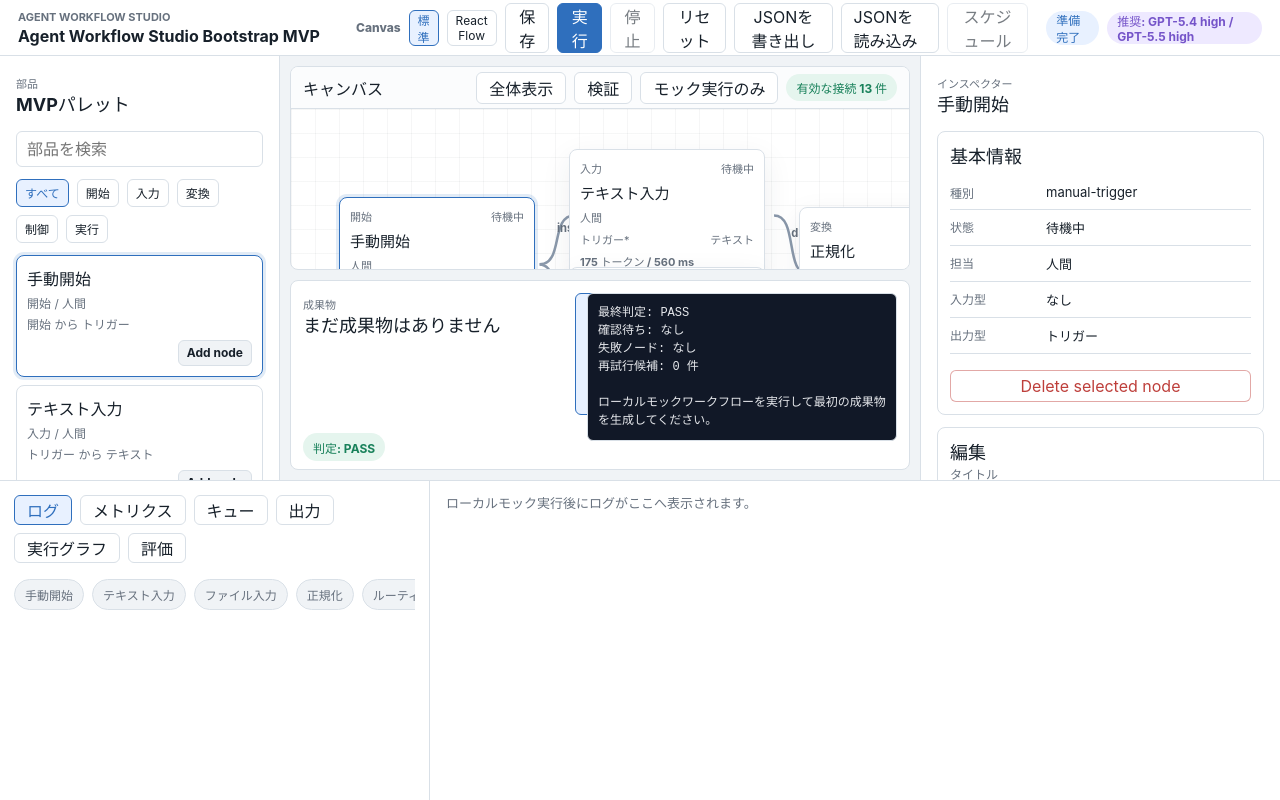
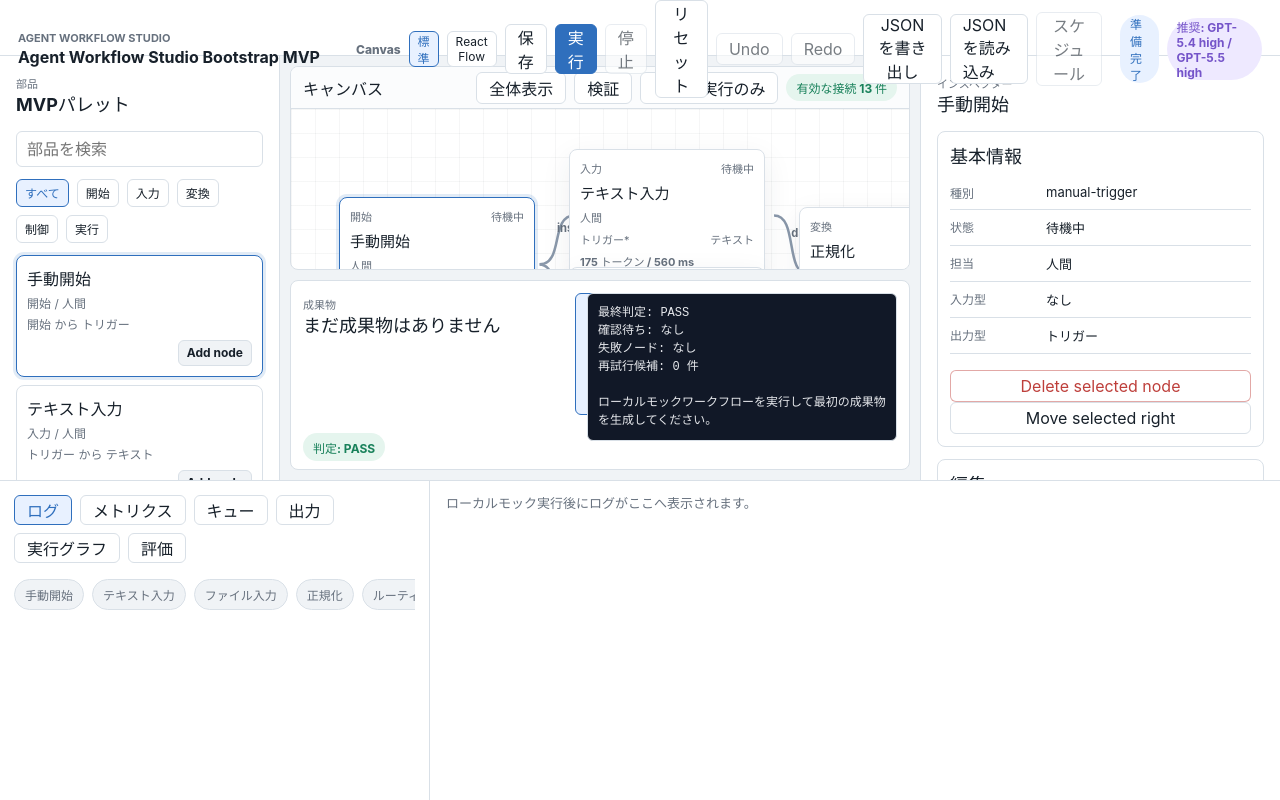
Before and after one commit to wit-maker/agent-workflow-studio, a React (Vite) app: page / in a window 1280 px wide. Built offline with nearby package versions, Linux system fonts and the light colour scheme.

Commit message:
feat: add workflow undo redo history

```diff
--- a/src/components/AppShell.tsx
+++ b/src/components/AppShell.tsx
@@ -35,9 +35,12 @@ import {
 } from '../storage/localWorkflowHistory'
 import {
   readCanvasModePreference,
+  readReactFlowPositions,
+  writeReactFlowPositions,
   writeCanvasModePreference,
   type SavedCanvasMode,
 } from '../storage/localCanvasState'
+import { scaleNodePosition, unscaleNodePosition } from '../domain/reactFlowAdapter'
 import { createWorkflowState, workflowReducer } from '../state/workflowReducer'
 import {
   selectSelectedNode,
@@ -61,6 +64,20 @@ function toCanvasMode(savedMode: SavedCanvasMode | null): CanvasMode {
 
 function toSavedCanvasMode(mode: CanvasMode): SavedCanvasMode {
   return mode === 'reactFlow' ? 'react-flow' : 'standard'
+}
+
+function createInitialWorkflow() {
+  const workflow = createSampleWorkflow()
+  const savedPositions = readReactFlowPositions()
+
+  return {
+    ...workflow,
+    nodes: workflow.nodes.map((node) =>
+      savedPositions[node.id]
+        ? { ...node, position: unscaleNodePosition(savedPositions[node.id]) }
+        : node,
+    ),
+  }
 }
 
 function makeLog(
@@ -177,7 +194,7 @@ function isEditableElement(target: EventTarget | null): boolean {
 export function AppShell() {
   const [state, dispatch] = useReducer(
     workflowReducer,
-    createWorkflowState(createSampleWorkflow()),
+    createWorkflowState(createInitialWorkflow()),
   )
   const [templates, setTemplates] = useState<SavedWorkflowTemplate[]>(() =>
     listWorkflowTemplates(),
@@ -208,6 +225,8 @@ export function AppShell() {
     artifactVersions,
     selectedArtifactVersionId,
   } = state
+  const canUndo = state.past.length > 0
+  const canRedo = state.future.length > 0
 
   const selectedNode = useMemo(
     () => selectSelectedNode(workflow, selectedNodeId),
@@ -243,6 +262,26 @@ export function AppShell() {
   useEffect(() => {
     function handleKeyDown(event: KeyboardEvent) {
       if (event.defaultPrevented) {
+        return
+      }
+
+      if ((event.ctrlKey || event.metaKey) && event.key.toLowerCase() === 'z') {
+        if (isEditableElement(event.target)) {
+          return
+        }
+
+        event.preventDefault()
+        dispatch({ type: event.shiftKey ? 'redo' : 'undo' })
+        return
+      }
+
+      if ((event.ctrlKey || event.metaKey) && event.key.toLowerCase() === 'y') {
+        if (isEditableElement(event.target)) {
+          return
+        }
+
+        event.preventDefault()
+        dispatch({ type: 'redo' })
         return
       }
 
@@ -627,6 +666,16 @@ export function AppShell() {
     setPendingDeleteNodeId(nodeId)
   }
 
+  function handleMoveNode(nodeId: string, position: WorkflowNode['position']) {
+    dispatch({ type: 'updateNodePositions', positions: { [nodeId]: position } })
+    writeReactFlowPositions({
+      ...Object.fromEntries(
+        workflow.nodes.map((node) => [node.id, scaleNodePosition(node.position)]),
+      ),
+      [nodeId]: scaleNodePosition(position),
+    })
+  }
+
   function confirmDeleteNode() {
     if (!pendingDeleteNodeId) {
       return
@@ -835,6 +884,12 @@ export function AppShell() {
   }
 
   function handleResetReactFlowPositions() {
+    const sampleWorkflow = createSampleWorkflow()
+    const defaultPositions = Object.fromEntries(
+      sampleWorkflow.nodes.map((node) => [node.id, node.position]),
+    )
+
+    dispatch({ type: 'updateNodePositions', positions: defaultPositions })
     dispatch({
       type: 'appendLog',
       log: makeLog(
@@ -1206,9 +1261,13 @@ export function AppShell() {
           status={workflow.status as WorkflowStatus}
           isRunning={isRunning}
           canvasMode={canvasMode}
+          canUndo={canUndo}
+          canRedo={canRedo}
           onRun={runMockWorkflow}
           onStop={stopRun}
           onReset={handleReset}
+          onUndo={() => dispatch({ type: 'undo' })}
+          onRedo={() => dispatch({ type: 'redo' })}
           onExportJson={exportJson}
           onImportJson={importJson}
           onChangeCanvasMode={setCanvasMode}
@@ -1261,6 +1320,7 @@ export function AppShell() {
               onCreateConnection={createConnectionFromDraft}
               onDeleteConnection={handleDeleteConnection}
               onDeleteNode={handleDeleteNode}
+              onMoveNode={handleMoveNode}
               onResetPositions={handleResetReactFlowPositions}
             />
           )}
@@ -1283,6 +1343,7 @@ export function AppShell() {
           onCreateConnection={handleCreateConnection}
           onDeleteConnection={handleDeleteConnection}
           onDeleteNode={handleDeleteNode}
+          onMoveNode={handleMoveNode}
         />
       </div>
       <BottomMonitor
--- a/src/components/Inspector.tsx
+++ b/src/components/Inspector.tsx
@@ -44,6 +44,7 @@ type InspectorProps = {
   }) => void
   onDeleteConnection: (connectionId: string) => void
   onDeleteNode: (nodeId: string) => void
+  onMoveNode: (nodeId: string, position: WorkflowNode['position']) => void
 }
 
 export function Inspector({
@@ -55,6 +56,7 @@ export function Inspector({
   onCreateConnection,
   onDeleteConnection,
   onDeleteNode,
+  onMoveNode,
 }: InspectorProps) {
   if (!selectedNode) {
     return (
@@ -79,6 +81,7 @@ export function Inspector({
       onCreateConnection={onCreateConnection}
       onDeleteConnection={onDeleteConnection}
       onDeleteNode={onDeleteNode}
+      onMoveNode={onMoveNode}
     />
   )
 }
@@ -119,6 +122,7 @@ function InspectorContent({
   onCreateConnection,
   onDeleteConnection,
   onDeleteNode,
+  onMoveNode,
 }: InspectorContentProps) {
   const [title, setTitle] = useState(selectedNode.title)
   const [description, setDescription] = useState(selectedNode.description)
@@ -240,6 +244,18 @@ function InspectorContent({
           onClick={() => onDeleteNode(selectedNode.id)}
         >
           Delete selected node
+        </button>
+        <button
+          type="button"
+          className="icon-button inline-action"
+          onClick={() =>
+            onMoveNode(selectedNode.id, {
+              x: selectedNode.position.x + 40,
+              y: selectedNode.position.y,
+            })
+          }
+        >
+          Move selected right
         </button>
       </section>
 
--- a/src/components/ReactFlowCanvas.tsx
+++ b/src/components/ReactFlowCanvas.tsx
@@ -7,6 +7,7 @@ import {
   type Connection,
   type Edge,
   type FinalConnectionState,
+  type Node,
   type NodeChange,
   type ReactFlowInstance,
   type XYPosition,
@@ -24,12 +25,12 @@ import {
   toReactFlowEdges,
   toReactFlowNodes,
   toWorkflowConnectionDraft,
+  unscaleNodePosition,
   type ReactFlowWorkflowNode,
 } from '../domain/reactFlowAdapter'
 import type { ConnectionKind, Workflow } from '../domain/workflow'
 import {
   clearReactFlowPositions,
-  readReactFlowPositions,
   writeReactFlowPositions,
   type SavedReactFlowPositions,
 } from '../storage/localCanvasState'
@@ -63,6 +64,7 @@ type ReactFlowCanvasProps = {
   }) => CreateConnectionResult
   onDeleteConnection: (connectionId: string) => void
   onDeleteNode: (nodeId: string) => void
+  onMoveNode: (nodeId: string, position: { x: number; y: number }) => void
   onResetPositions?: () => void
 }
 
@@ -172,11 +174,12 @@ export function ReactFlowCanvas({
   onCreateConnection,
   onDeleteConnection,
   onDeleteNode,
+  onMoveNode,
   onResetPositions,
 }: ReactFlowCanvasProps) {
   const invalidConnections = connectionValidation.filter((result) => !result.valid)
   const [nodes, setNodes] = useState<ReactFlowWorkflowNode[]>(() =>
-    buildFlowNodes(workflow, readReactFlowPositions(), selectedNodeId),
+    buildFlowNodes(workflow, {}, selectedNodeId),
   )
   const [selectedConnectionId, setSelectedConnectionId] = useState<string | null>(null)
   const [connectionNotice, setConnectionNotice] = useState<CanvasNotice | null>(null)
@@ -189,8 +192,9 @@ export function ReactFlowCanvas({
     workflow.connections.find((connection) => connection.id === selectedConnectionId)?.id ?? null
 
   useEffect(() => {
-    const next = buildFlowNodes(workflow, readReactFlowPositions(), selectedNodeId)
+    const next = buildFlowNodes(workflow, {}, selectedNodeId)
     nodesRef.current = next
+    writeReactFlowPositions(pickWorkflowPositions(next))
     // eslint-disable-next-line react-hooks/set-state-in-effect
     setNodes(next)
   }, [selectedNodeId, workflow])
@@ -295,6 +299,13 @@ export function ReactFlowCanvas({
       writeReactFlowPositions(pickWorkflowPositions(next))
     }
   }, [])
+
+  const handleNodeDragStop = useCallback(
+    (_: React.MouseEvent, node: Node) => {
+      onMoveNode(node.id, unscaleNodePosition(node.position))
+    },
+    [onMoveNode],
+  )
 
   const handleEdgeClick = useCallback(
     (_: React.MouseEvent, edge: Edge) => {
@@ -450,6 +461,21 @@ export function ReactFlowCanvas({
     })
   }, [onResetPositions, reactFlowInstance, selectedNodeId, workflow])
 
+  const handleNudgeSelectedNode = useCallback(
+    (delta: { x: number; y: number }) => {
+      const selectedNode = workflow.nodes.find((node) => node.id === selectedNodeId)
+      if (!selectedNode) {
+        return
+      }
+
+      onMoveNode(selectedNode.id, {
+        x: selectedNode.position.x + delta.x,
+        y: selectedNode.position.y + delta.y,
+      })
+    },
+    [onMoveNode, selectedNodeId, workflow.nodes],
+  )
+
   return (
     <main
       ref={panelRef}
@@ -469,6 +495,22 @@ export function ReactFlowCanvas({
         </button>
         <button type="button" className="icon-button" onClick={handleResetPositions}>
           位置をリセット
+        </button>
+        <button
+          type="button"
+          className="icon-button"
+          onClick={() => handleNudgeSelectedNode({ x: 40, y: 0 })}
+          disabled={!selectedNodeId}
+        >
+          Move right
+        </button>
+        <button
+          type="button"
+          className="icon-button"
+          onClick={() => handleNudgeSelectedNode({ x: 0, y: 40 })}
+          disabled={!selectedNodeId}
+        >
+          Move down
         </button>
         <select
           className="canvas-toolbar-select"
@@ -506,6 +548,7 @@ export function ReactFlowCanvas({
             fitView
             onInit={setReactFlowInstance}
             onNodesChange={handleNodesChange}
+            onNodeDragStop={handleNodeDragStop}
             onConnectStart={handleConnectStart}
             onConnect={handleConnect}
             onConnectEnd={handleConnectEnd}
--- a/src/components/TopBar.tsx
+++ b/src/components/TopBar.tsx
@@ -8,9 +8,13 @@ type TopBarProps = {
   status: WorkflowStatus
   isRunning: boolean
   canvasMode: CanvasMode
+  canUndo: boolean
+  canRedo: boolean
   onRun: () => void
   onStop: () => void
   onReset: () => void
+  onUndo: () => void
+  onRedo: () => void
   onExportJson: () => void
   onImportJson: (file: File) => void
   onChangeCanvasMode: (mode: CanvasMode) => void
@@ -21,9 +25,13 @@ export function TopBar({
   status,
   isRunning,
   canvasMode,
+  canUndo,
+  canRedo,
   onRun,
   onStop,
   onReset,
+  onUndo,
+  onRedo,
   onExportJson,
   onImportJson,
   onChangeCanvasMode,
@@ -71,6 +79,12 @@ export function TopBar({
         <button type="button" className="icon-button" onClick={onReset} disabled={isRunning}>
           リセット
         </button>
+        <button type="button" className="icon-button" onClick={onUndo} disabled={!canUndo || isRunning}>
+          Undo
+        </button>
+        <button type="button" className="icon-button" onClick={onRedo} disabled={!canRedo || isRunning}>
+          Redo
+        </button>
         <button type="button" className="icon-button" onClick={onExportJson}>
           JSONを書き出し
         </button>
--- a/src/index.css
+++ b/src/index.css
@@ -71,6 +71,8 @@ button:disabled {
 }
 
 .top-bar {
+  position: relative;
+  z-index: 20;
   display: grid;
   grid-template-columns: minmax(320px, 1fr) auto auto;
   align-items: center;
--- a/src/state/workflowActions.ts
+++ b/src/state/workflowActions.ts
@@ -20,6 +20,7 @@ export type WorkflowAction =
   | { type: 'selectNode'; nodeId: string }
   | { type: 'addNode'; node: WorkflowNode }
   | { type: 'deleteNode'; nodeId: string }
+  | { type: 'updateNodePositions'; positions: Record<string, WorkflowNode['position']> }
   | { type: 'updateNodeConfig'; nodeId: string; updates: NodeEditableFields }
   | { type: 'createConnection'; connection: WorkflowConnection }
   | { type: 'deleteConnection'; connectionId: string }
@@ -85,3 +86,5 @@ export type WorkflowAction =
   | { type: 'addArtifactVersion'; version: ArtifactVersion }
   | { type: 'selectArtifactVersion'; versionId: string }
   | { type: 'clearEvaluation' }
+  | { type: 'undo' }
+  | { type: 'redo' }
--- a/src/state/workflowReducer.ts
+++ b/src/state/workflowReducer.ts
@@ -4,8 +4,15 @@ import { createEmptyExecutionGraph } from '../domain/executionGraph'
 import type { Workflow } from '../domain/workflow'
 import type { WorkflowAction } from './workflowActions'
 
+export type WorkflowHistorySnapshot = {
+  workflow: Workflow
+  selectedNodeId: string
+}
+
 export type WorkflowState = {
   workflow: Workflow
+  past: WorkflowHistorySnapshot[]
+  future: WorkflowHistorySnapshot[]
   executionGraph: ExecutionGraph | null
   selectedNodeId: string
   isRunning: boolean
@@ -16,6 +23,50 @@ export type WorkflowState = {
   rebuildRequests: RebuildRequest[]
   artifactVersions: ArtifactVersion[]
   selectedArtifactVersionId?: string
+}
+
+const maxHistoryDepth = 50
+
+function createHistorySnapshot(state: WorkflowState): WorkflowHistorySnapshot {
+  return {
+    workflow: state.workflow,
+    selectedNodeId: state.selectedNodeId,
+  }
+}
+
+function restoreEditableWorkflow(current: Workflow, snapshot: Workflow): Workflow {
+  return {
+    ...current,
+    id: snapshot.id,
+    schemaVersion: snapshot.schemaVersion,
+    name: snapshot.name,
+    description: snapshot.description,
+    version: snapshot.version,
+    nodes: snapshot.nodes,
+    connections: snapshot.connections,
+    createdAt: snapshot.createdAt,
+    updatedAt: snapshot.updatedAt,
+  }
+}
+
+function withHistory(
+  state: WorkflowState,
+  workflow: Workflow,
+  selectedNodeId = state.selectedNodeId,
+): WorkflowState {
+  return {
+    ...state,
+    workflow,
+    selectedNodeId,
+    past: [...state.past, createHistorySnapshot(state)].slice(-maxHistoryDepth),
+    future: [],
+  }
+}
+
+function getSafeSelectedNodeId(workflow: Workflow, selectedNodeId: string): string {
+  return workflow.nodes.some((node) => node.id === selectedNodeId)
+    ? selectedNodeId
+    : (workflow.nodes[0]?.id ?? '')
 }
 
 function markNodeStatus(
@@ -73,6 +124,8 @@ function appendUnique(values: string[], nextValue: string): string[] {
 export function createWorkflowState(workflow: Workflow): WorkflowState {
   return {
     workflow,
+    past: [],
+    future: [],
     executionGraph: null,
     selectedNodeId: workflow.nodes[0]?.id ?? '',
     isRunning: false,
@@ -95,15 +148,15 @@ export function workflowReducer(
       return { ...state, selectedNodeId: action.nodeId }
 
     case 'addNode':
-      return {
-        ...state,
-        selectedNodeId: action.node.id,
-        workflow: {
+      return withHistory(
+        state,
+        {
           ...state.workflow,
           nodes: [...state.workflow.nodes, action.node],
           updatedAt: new Date().toISOString(),
         },
-      }
+        action.node.id,
+      )
 
     case 'deleteNode': {
       const nextNodes = state.workflow.nodes.filter((node) => node.id !== action.nodeId)
@@ -112,10 +165,9 @@ export function workflowReducer(
           ? (nextNodes[0]?.id ?? '')
           : state.selectedNodeId
 
-      return {
-        ...state,
-        selectedNodeId: nextSelectedNodeId,
-        workflow: {
+      return withHistory(
+        state,
+        {
           ...state.workflow,
           nodes: nextNodes,
           connections: state.workflow.connections.filter(
@@ -125,13 +177,34 @@ export function workflowReducer(
           ),
           updatedAt: new Date().toISOString(),
         },
+        nextSelectedNodeId,
+      )
+    }
+
+    case 'updateNodePositions': {
+      const changed = state.workflow.nodes.some((node) => {
+        const nextPosition = action.positions[node.id]
+        return (
+          nextPosition &&
+          (nextPosition.x !== node.position.x || nextPosition.y !== node.position.y)
+        )
+      })
+
+      if (!changed) {
+        return state
       }
+
+      return withHistory(state, {
+        ...state.workflow,
+        nodes: state.workflow.nodes.map((node) =>
+          action.positions[node.id] ? { ...node, position: action.positions[node.id] } : node,
+        ),
+        updatedAt: new Date().toISOString(),
+      })
     }
 
     case 'updateNodeConfig':
-      return {
-        ...state,
-        workflow: {
+      return withHistory(state, {
           ...state.workflow,
           nodes: state.workflow.nodes.map((node) =>
             node.id === action.nodeId
@@ -145,30 +218,23 @@ export function workflowReducer(
               : node,
           ),
           updatedAt: new Date().toISOString(),
-        },
-      }
+        })
 
     case 'createConnection':
-      return {
-        ...state,
-        workflow: {
+      return withHistory(state, {
           ...state.workflow,
           connections: [...state.workflow.connections, action.connection],
           updatedAt: new Date().toISOString(),
-        },
-      }
+        })
 
     case 'deleteConnection':
-      return {
-        ...state,
-        workflow: {
+      return withHistory(state, {
           ...state.workflow,
           connections: state.workflow.connections.filter(
             (connection) => connection.id !== action.connectionId,
           ),
           updatedAt: new Date().toISOString(),
-        },
-      }
+        })
 
     case 'runWorkflowStart':
       return {
@@ -504,6 +570,8 @@ export function workflowReducer(
     case 'importWorkflow':
       return {
         ...state,
+        past: [...state.past, createHistorySnapshot(state)].slice(-maxHistoryDepth),
+        future: [],
         workflow: action.workflow,
         executionGraph: null,
         selectedNodeId: action.workflow.nodes[0]?.id ?? '',
@@ -517,7 +585,10 @@ export function workflowReducer(
       }
 
     case 'resetWorkflow':
-      return createWorkflowState(action.workflow)
+      return {
+        ...createWorkflowState(action.workflow),
+        past: [...state.past, createHistorySnapshot(state)].slice(-maxHistoryDepth),
+      }
 
     case 'setRunning':
       return { ...state, isRunning: action.isRunning }
@@ -617,6 +688,42 @@ export function workflowReducer(
         humanReview: undefined,
       }
 
+    case 'undo': {
+      const previous = state.past[state.past.length - 1]
+      if (!previous) {
+        return state
+      }
+
+      const workflow = restoreEditableWorkflow(state.workflow, previous.workflow)
+      return {
+        ...state,
+        workflow,
+        selectedNodeId: getSafeSelectedNodeId(workflow, previous.selectedNodeId),
+        past: state.past.slice(0, -1),
+        future: [createHistorySnapshot(state), ...state.future],
+        executionGraph: null,
+        isRunning: false,
+      }
+    }
+
+    case 'redo': {
+      const next = state.future[0]
+      if (!next) {
+        return state
+      }
+
+      const workflow = restoreEditableWorkflow(state.workflow, next.workflow)
+      return {
+        ...state,
+        workflow,
+        selectedNodeId: getSafeSelectedNodeId(workflow, next.selectedNodeId),
+        past: [...state.past, createHistorySnapshot(state)].slice(-maxHistoryDepth),
+        future: state.future.slice(1),
+        executionGraph: null,
+        isRunning: false,
+      }
+    }
+
     default:
       return state
   }
```
Also changed, not shown: src/domain/reactFlowAdapter.ts (+7 -0 lines), 1 other file (tests, documents, lock files or other folders).
